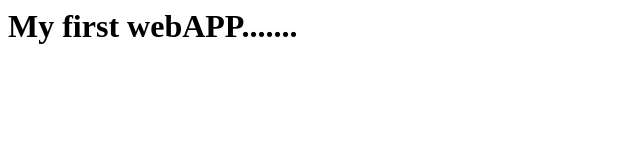
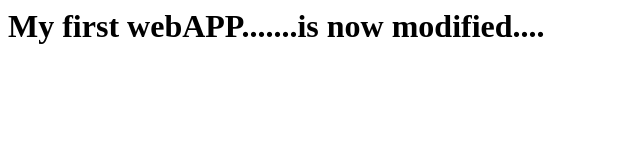
Before and after one commit to aftabshaikh1/MyNewRepodel, a plain HTML site: page index.html in a window 1280 px wide. Shown: the whole page, without its empty margins (0-640 px from the left). Drawn offline with Linux system fonts and the light colour scheme.

Commit message:
second modification

```diff
--- a/index.html
+++ b/index.html
@@ -1 +1 @@
-<h1>My first webAPP.......</h1>
+<h1>My first webAPP.......is now modified....</h1>
```
